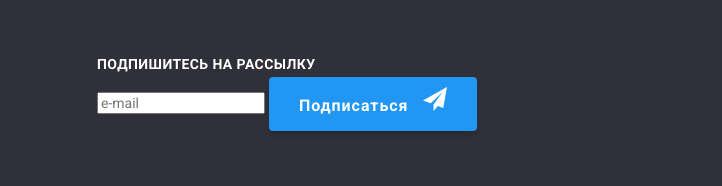
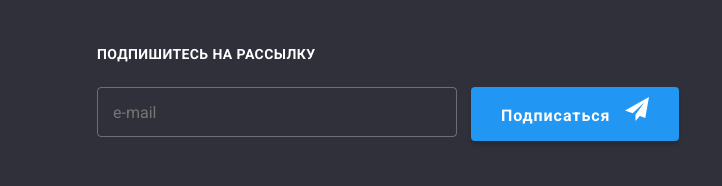
Before and after one commit to anyuta-kiev/goit-markup-hw-06, a plain HTML site: page portfolio.html in a window 1280 px wide. Shown: the part 1661-1847 px from the top of the page, 558-1280 px from the left. Drawn offline with Linux system fonts and the light colour scheme.

Commit message:
закончено дз 6

```diff
--- a/portfolio.html
+++ b/portfolio.html
@@ -284,7 +284,7 @@
 
             <div class="footer-item1">
                 <b class="examples-title footer">Подпишитесь на рассылку</b><br>
-                <input type="text" placeholder="e-mail" />
+                <input class="text-write" type="text" placeholder="e-mail" />
                 <button type="button" class="btn-studio footer">
                     Подписаться
                     <svg class="send">
```
